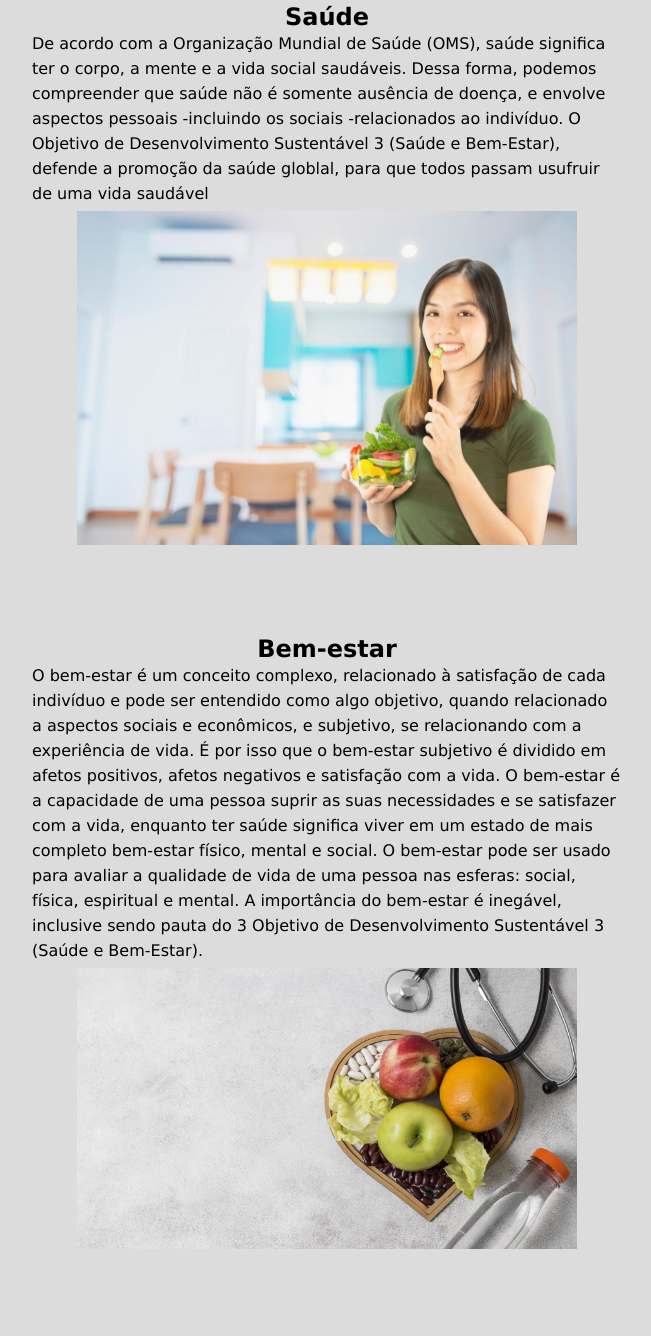
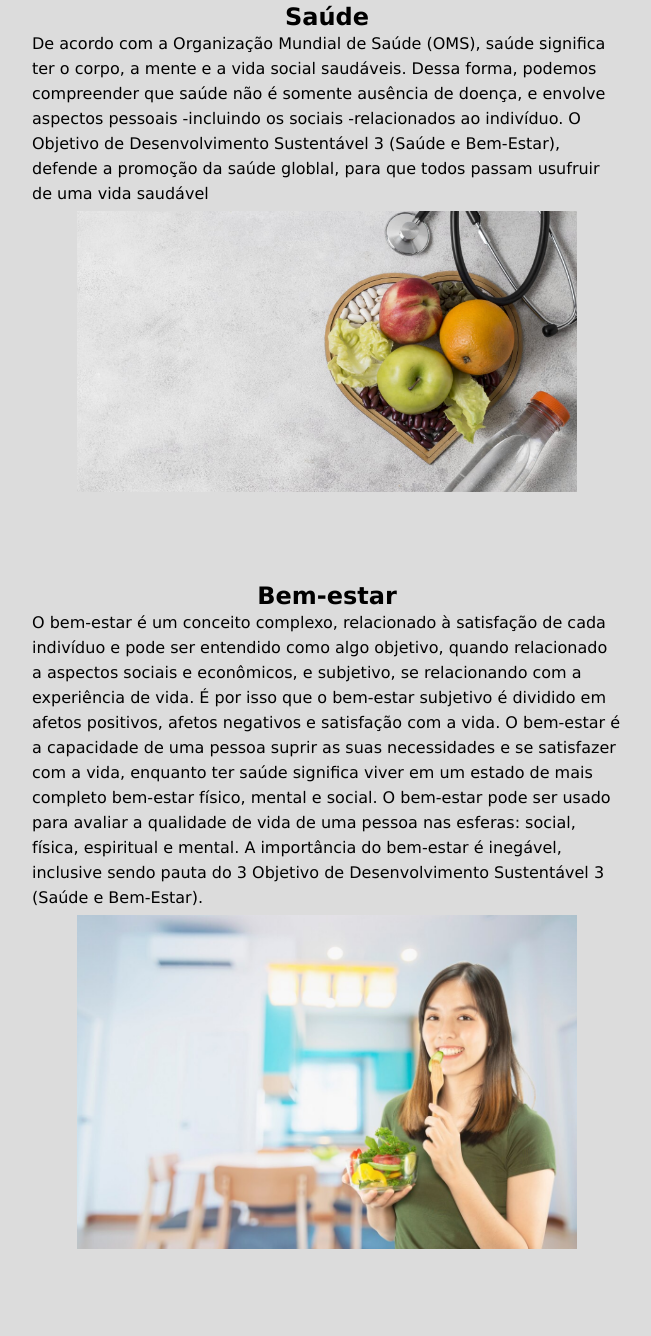
Before and after one commit to inessasteffany/primeiro-site, a plain HTML site: page index.html in a window 1280 px wide. Shown: the part 515-1851 px from the top of the page, without its empty margins (313-964 px from the left). Drawn offline with Linux system fonts and the light colour scheme.

Commit message:
Update index.html

```diff
--- a/index.html
+++ b/index.html
@@ -31,7 +31,7 @@
                     De acordo com a Organização Mundial de Saúde (OMS), saúde significa ter o corpo, a mente e a vida social saudáveis. Dessa forma, podemos compreender que saúde não é somente ausência de doença, e envolve aspectos pessoais -incluindo os sociais -relacionados ao indivíduo. O Objetivo de Desenvolvimento Sustentável 3 (Saúde e Bem-Estar), defende a promoção da saúde globlal, para que todos passam usufruir de uma vida saudável
                 </p>
                 <div class="div-img">
-                 <img src="assets/bem-estar.jpeg" alt="bem estar" class="img">
+                 <img src="assets/saude.jpeg" alt="bem estar" class="img">
                 </div>
             </div>
             <div id="bem-estar">
@@ -41,7 +41,7 @@
                     O bem-estar é a capacidade de uma pessoa suprir as suas necessidades e se satisfazer com a vida, enquanto ter saúde significa viver em um estado de mais completo bem-estar físico, mental e social. O bem-estar pode ser usado para avaliar a qualidade de vida de uma pessoa nas esferas: social, física, espiritual e mental. A importância do bem-estar é inegável, inclusive sendo pauta do 3 Objetivo de Desenvolvimento Sustentável 3 (Saúde e Bem-Estar).
                 </p>
                 <div class="div-img">
-                    <img src="assets/saude.jpeg" alt="saude" class="img">
+                    <img src="assets/bem-estar.jpeg" alt="saude" class="img">
                 </div>
             </div>
             <div id="sobre">
@@ -62,7 +62,7 @@
         -->
         <footer>
             <span>
-                Projeto desenvolvido durante o curso Meu primeiro site, provido pela Junior Achievement Brasil e Microsoft (Elas na Tec).
+                Projeto desenvolvido durante o curso Meu primeiro site, provido pela Junior Achievement Brasil e Microsoft (Elas na Tech).
                 <br>
                 Todos os direitos reservados para @elosusti
                 <br>
```
